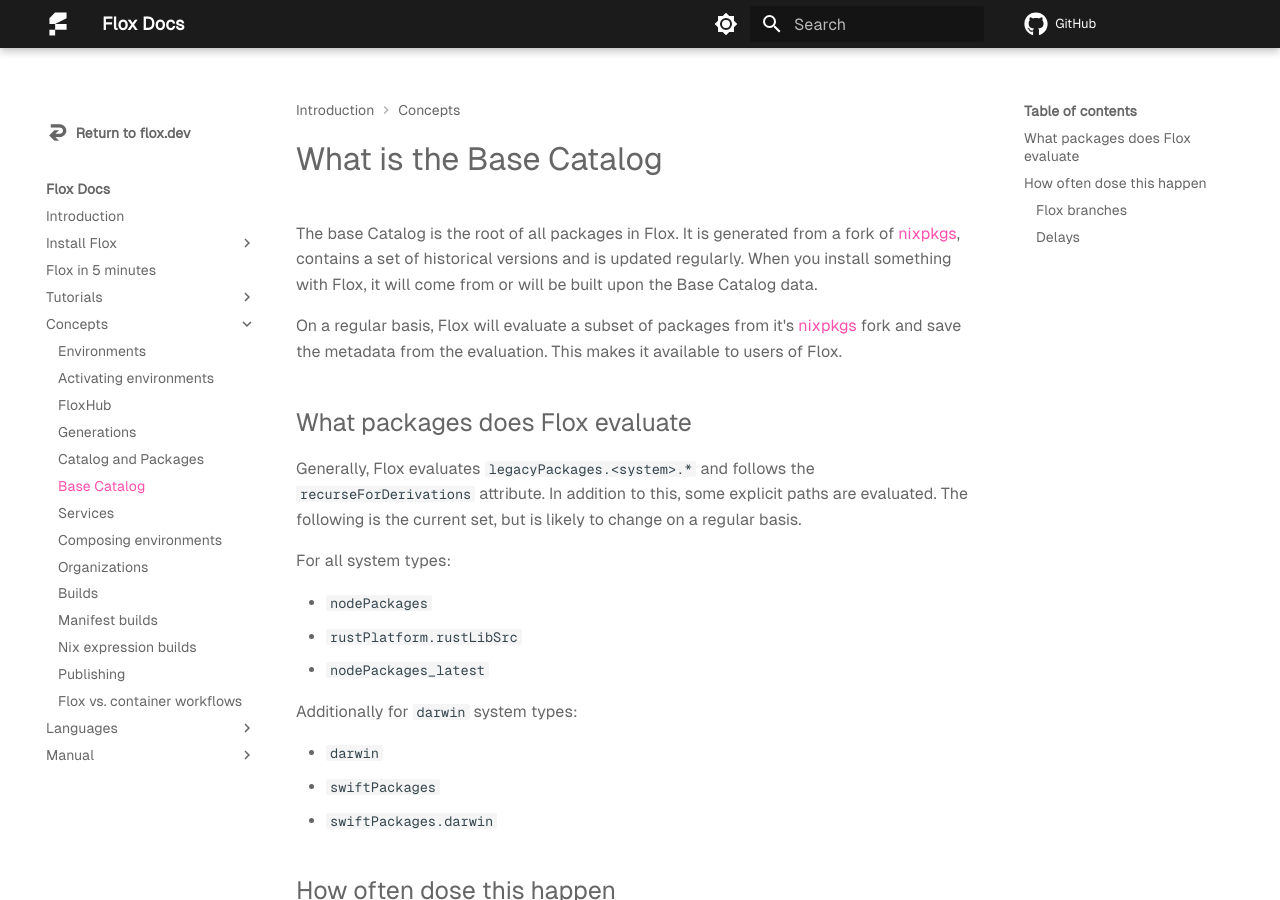
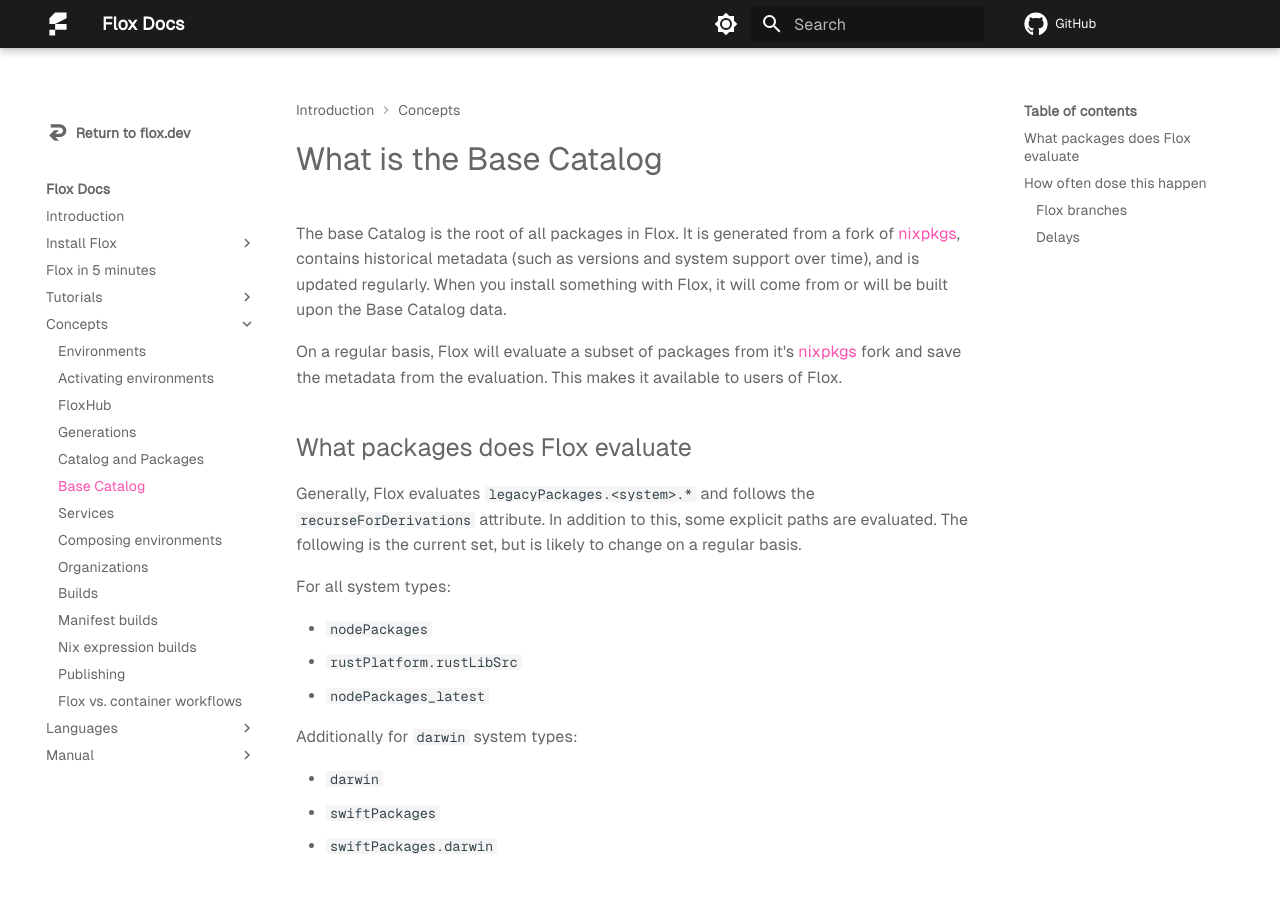
Before and after one commit to flox/floxdocs, an MkDocs documentation site: the page built from docs/concepts/base-catalog.md, in a window 1280 px wide and 900 px high. Built offline with MkDocs 1.6.1 and Material for MkDocs 9.7.7, drawn with Linux system fonts in a browser that asks for light colours; plug-ins that fetch from the network failed and are left out; comment, search, counter and statistics services are not loaded.

Commit message:
Apply suggestion from @zmitchell
Co-authored-by: Zach Mitchell <zmitchell@fastmail.com>

```diff
--- a/docs/concepts/base-catalog.md
+++ b/docs/concepts/base-catalog.md
@@ -6,7 +6,7 @@
 # What is the Base Catalog
 
 The base Catalog is the root of all packages in Flox.  It is generated from
-a fork of [nixpkgs][nixpkgs], contains a set of historical versions and is
+a fork of [nixpkgs][nixpkgs], contains historical metadata (such as versions and system support over time), and is
 updated regularly.  When you install something with Flox, it will come from or
 will be built upon the Base Catalog data.
 
```
